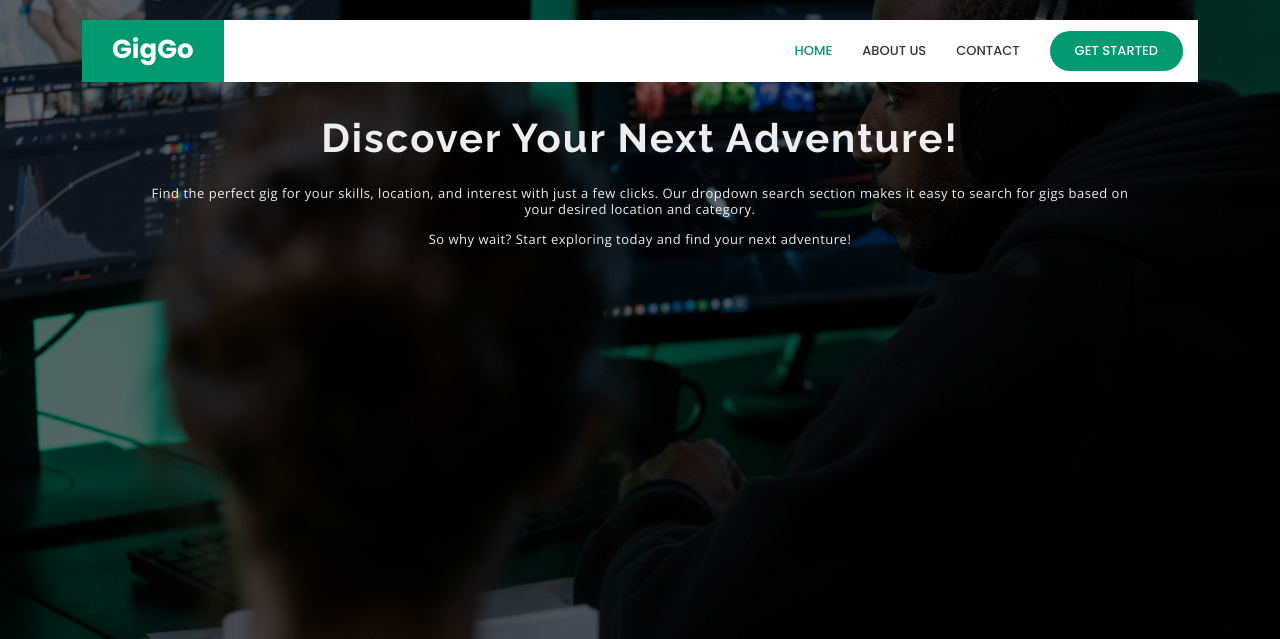
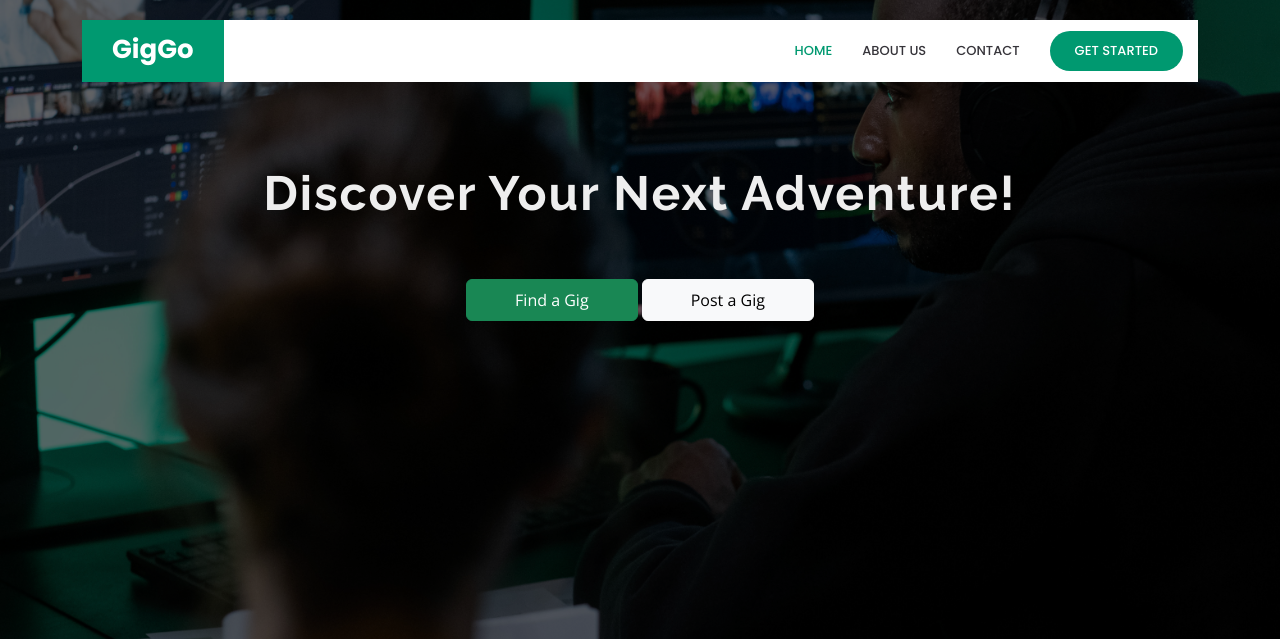
Before and after one commit to e-ManueI/GigGo, a Django app: template templates/index.html in a window 1280 px wide. Shown: the top 639 px of the page. Run offline with Django 4.2, Linux system fonts and the light colour scheme; the template is opened without the code that fills it, so the values that code supplies are empty; some libraries are stand-ins or nearby versions.

Commit message:
index post and get job buttons

```diff
--- a/GigGo_App/static/assets/css/style.css
+++ b/GigGo_App/static/assets/css/style.css
@@ -439,12 +439,11 @@ h6 {
 #hero .search-content-container .search-content {
   color: #eee;
   text-align: center;
-  margin-top: -30px;
+  margin-top: 30px;
 }
 #hero .search-content-container .search-content h1 {
   letter-spacing: 2px;
   color: #eee;
-  font-size: 40px;
 }
 #hero .search-content-container .search-content-content {
   width: 1000px;
@@ -526,7 +525,7 @@ h6 {
   }
 
   #hero h1 {
-    font-size: 32px;
+    font-size: 28px;
     line-height: 36px;
   }
   #hero .search-content-container .search-content {
--- a/templates/index.html
+++ b/templates/index.html
@@ -25,14 +25,19 @@
         <div class="search-content-container position-relative">
             <div class="search-content">
                 <h1>Discover Your Next Adventure!</h1>
-                <div class="search-content-content">
-                    <h2>Find the perfect gig for your skills, location, and interest with just a few clicks. Our dropdown search section makes
-                        it easy to search for gigs based on your desired location and category.</h2>
-                    <h2>So why wait? Start exploring today and find your next adventure!</h2>
+            </div>
+
+
+            <div class="d-flex justify-content-center align-items-center">
+                <div class="row">
+                    <div class="d-grid gap-2 d-md-block mt-5">
+                        <button class="btn btn-success mr-md-5 px-5 py-2" type="button">Find a Gig</button>
+                        <button class="btn btn-light px-5 py-2" type="button">Post a Gig</button>
+                    </div>
                 </div>
             </div>
+
         </div>
-
     </div>
 </section>
 
```
